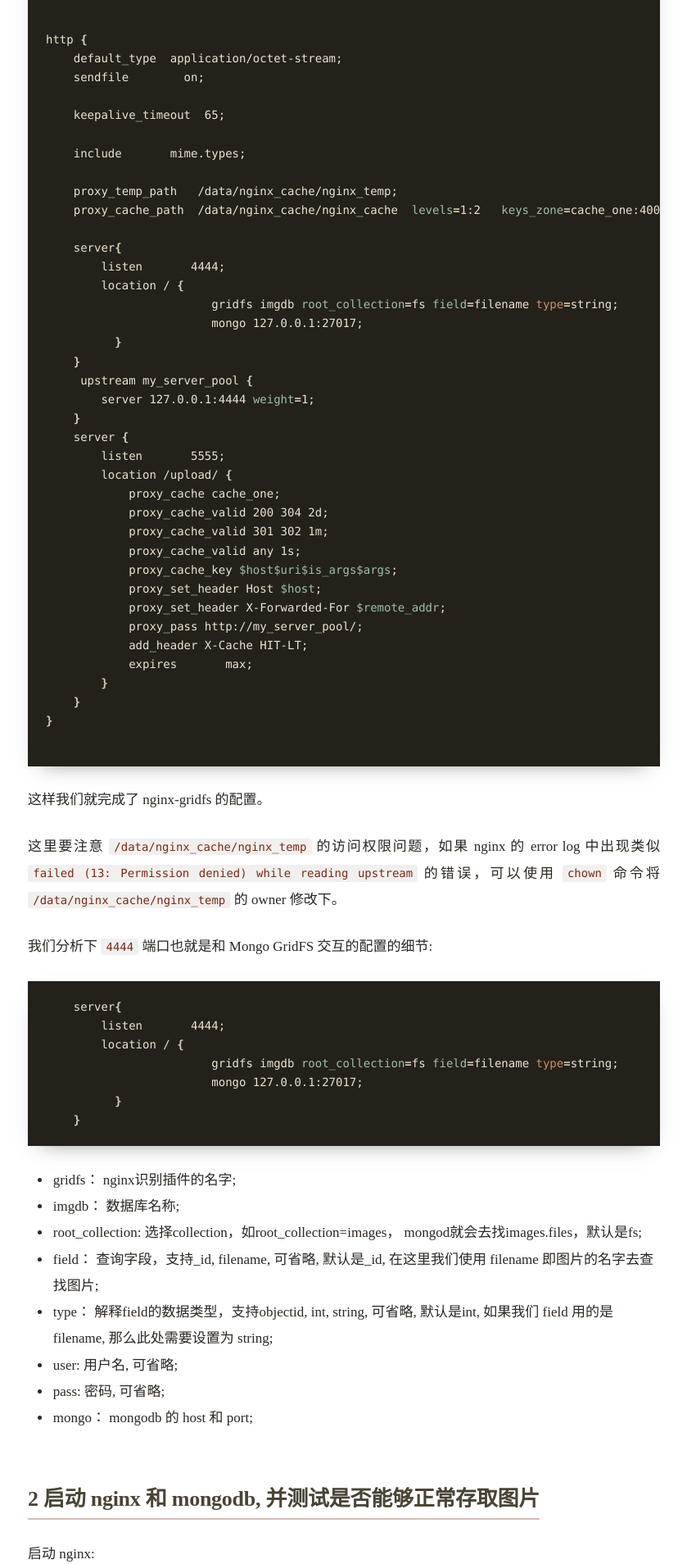
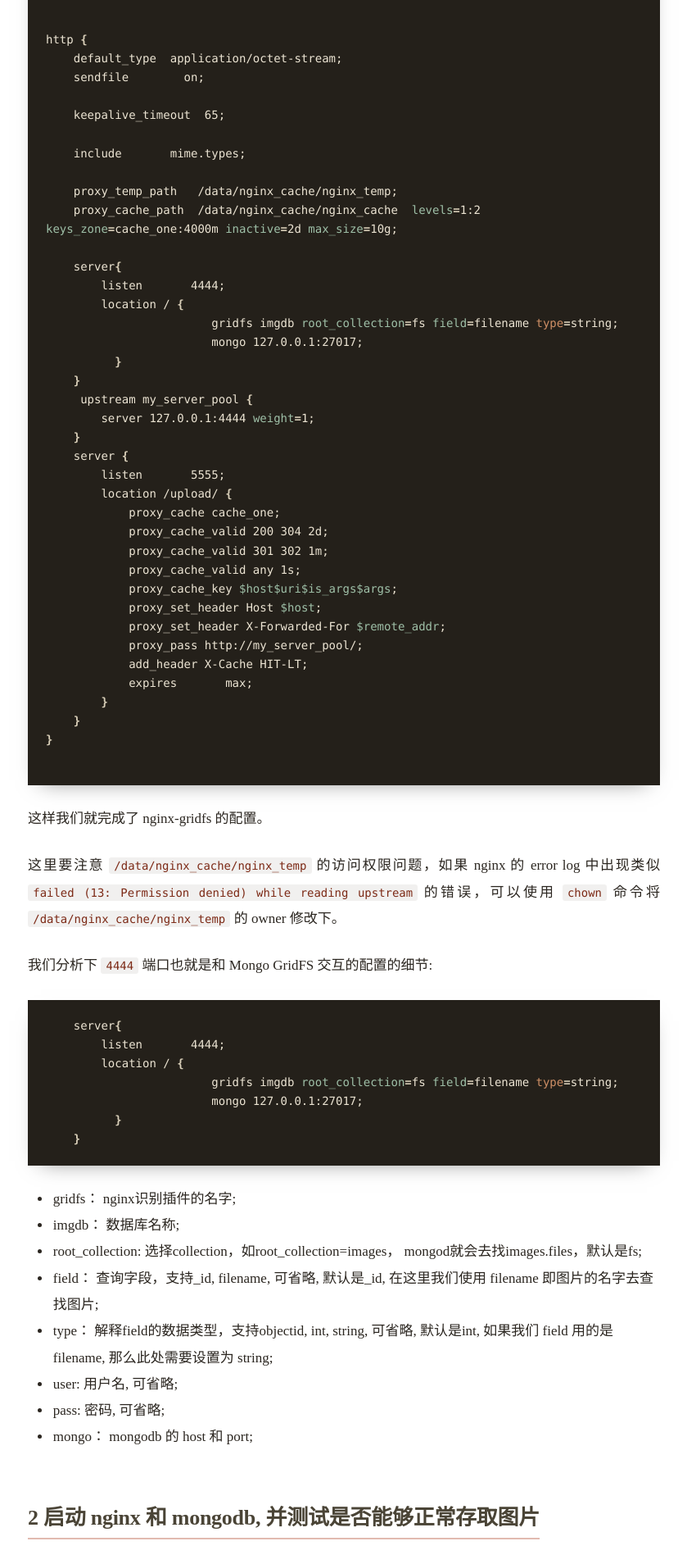
Before and after one commit to baya/baya.github.io, a Jekyll site: the page built from _posts/2016-04-17-使用mongodb为rails项目搭建图片服务器.md, in a window 1280 px wide. Shown: the part 1996-3904 px from the top of the page at 82% size, without its empty margins (220-1059 px from the left). Built offline with Jekyll 4.4.1, drawn with Linux system fonts in a browser that asks for light colours; some web fonts are replaced.

Commit message:
修复代码块与引用块超长内容横向滚动
代码块(pre)内超长不可断行串(最长431字符hex)在 white-space:pre +
overflow-x:auto 下产生内部横向滚动条。改为：

- pre: white-space:pre-wrap + overflow-wrap:break-word + word-break:break-word，
  超宽行自动折行，保留 overflow-x:auto 作兜底
- blockquote: overflow-wrap:break-word 显式加固

消除 /2017/05/11/7daystalk.html 及全站代码块/引用块的横向滚动条。

```diff
--- a/_sass/_base.scss
+++ b/_sass/_base.scss
@@ -168,6 +168,7 @@
     background: rgba($brand-color, 0.05);
     padding: $spacing-unit * 0.35 $spacing-unit * 0.6;
     font-size: 0.96em;
+    overflow-wrap: break-word;
 
     p {
         margin-bottom: $spacing-unit * 0.35;
@@ -198,6 +199,9 @@
     line-height: 1.65;
     padding: 20px 22px;
     overflow-x: auto;
+    white-space: pre-wrap;
+    overflow-wrap: break-word;
+    word-break: break-word;
     border-radius: 6px;
     background-color: $ink-code-bg;
     box-shadow: 0 10px 26px -16px rgba(#000, 0.55);
```
